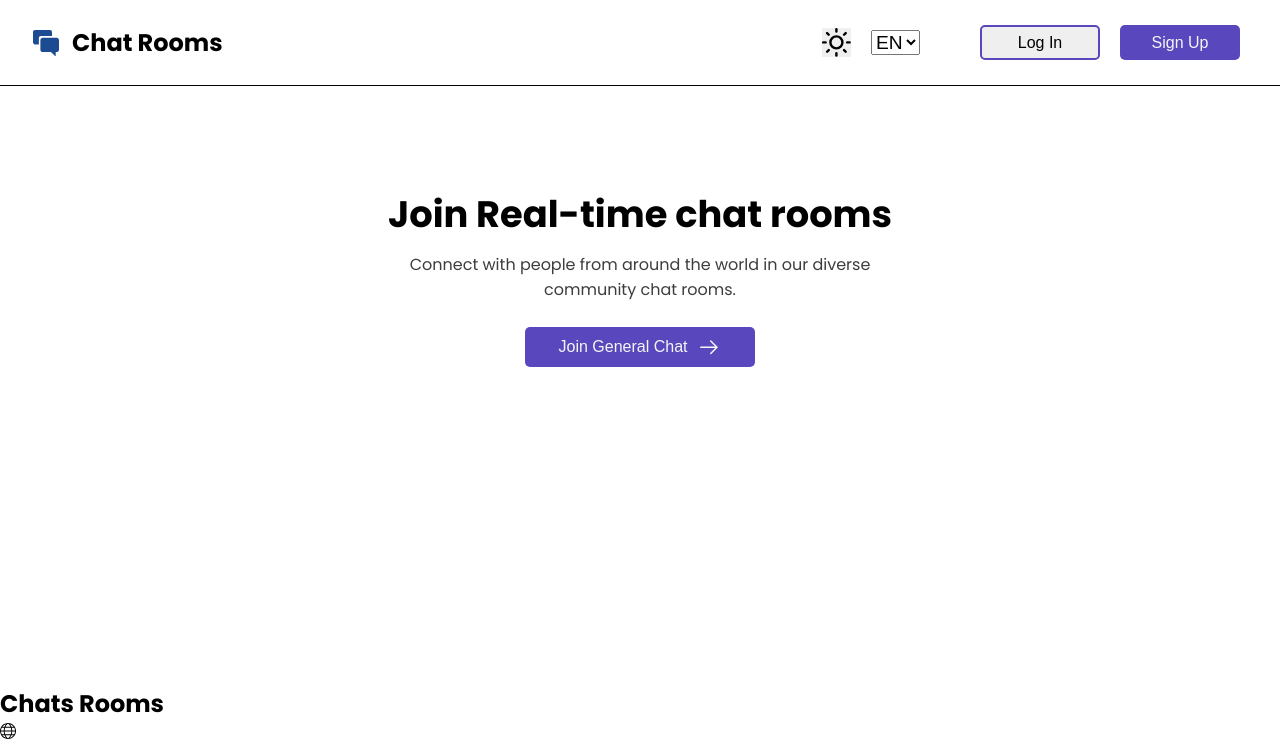
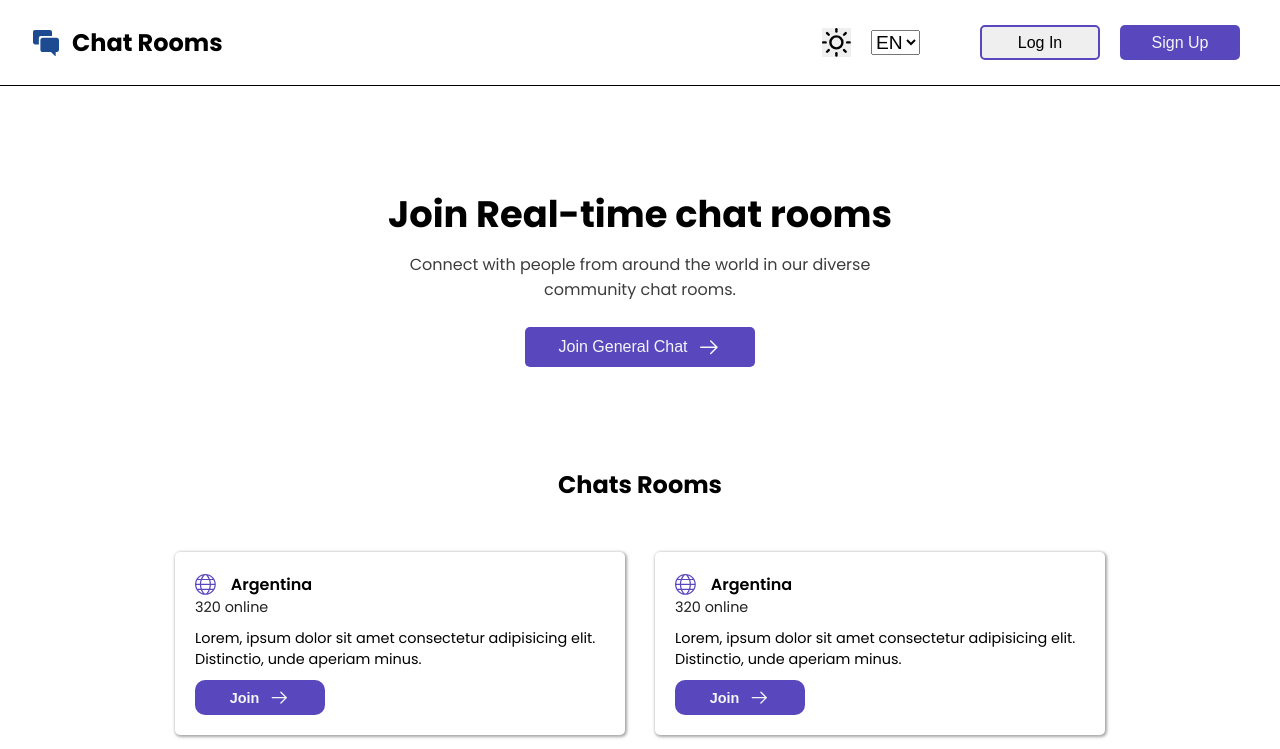
Before and after one commit to RodrigoLV9/chat-rooms, a React (Vite) app: page / in a window 1280 px wide. Shown: the top 749 px of the page. Built offline with nearby package versions, Linux system fonts and the light colour scheme.

Commit message:
style(Rooms): Add basic style for Rooms and RoomCard components

```diff
--- a/src/components/Main/RoomCard.tsx
+++ b/src/components/Main/RoomCard.tsx
@@ -5,16 +5,16 @@ export const RoomCard:React.FC = () => {
   return (
     <div className='roomCard'>
         <div className="roomCard__main">
-            <div className="roomCard__title">
-                <IconWorld/>
+            <div className="roomCard__main-title">
+                <IconWorld className='roomCard-icon'/>
                 <p>Argentina</p>
             </div>
             <p>320 online</p>
         </div>
         <p>Lorem, ipsum dolor sit amet consectetur adipisicing elit. Distinctio, unde aperiam minus.</p>
         <button className='roomCard__button'>
-            <IconArrow/>
             <p>Join</p>
+            <IconArrow className='roomCard-icon'/>
         </button>
     </div>
   )
--- a/src/components/Main/Rooms.tsx
+++ b/src/components/Main/Rooms.tsx
@@ -1,9 +1,9 @@
 import React from 'react'
 import { RoomCard } from './RoomCard'
-
+import '../../styles/Rooms.css'
 export const Rooms:React.FC = () => {
   return (
-    <section>
+    <section className='rooms'>
         <h2>Chats Rooms</h2>
         <div className="containerRooms">
             <RoomCard/>
--- a/src/styles/Hero.css
+++ b/src/styles/Hero.css
@@ -1,6 +1,5 @@
 .hero{
     width:550px;
-    height: 400px;
     text-align: center;
     margin:100px auto;
 }
--- /dev/null
+++ b/src/styles/Rooms.css
@@ -0,0 +1,74 @@
+.rooms{
+    width: 90vw;
+    height: auto;
+    margin:auto
+}
+.rooms h2{
+    text-align: center;
+    margin:20px 0
+}
+.containerRooms{
+    display:flex;
+    align-items:center;
+    justify-content: center;
+    flex-wrap: wrap;
+    gap:30px;
+    margin:50px 0
+}
+/* COMPONENT: RoomCard */
+.roomCard{
+    width: 450px;
+    height: auto;
+    padding:20px;
+    border-radius: 5px;
+    box-shadow: 1px 1px 3px 1px rgba(43, 43, 43, 0.418);
+}
+.roomCard>p{
+    font-size: .9rem;
+    padding:10px 0;
+}
+.roomCard__main{
+    display:flex;
+    align-items: start;
+    justify-content: center;
+    flex-direction: column;
+}
+.roomCard__main>p{
+    font-size: .9rem;
+    color:rgb(32, 32, 32)
+}
+.roomCard__main-title{
+    display:flex;
+    align-items: center;
+    justify-content: center;
+    gap:15px;
+}
+.roomCard__main-title>.roomCard-icon{
+    color:rgb(89, 72, 189);
+}
+.roomCard__main-title p{
+    font-size: 1rem;
+    font-weight: 600;
+}
+.roomCard-icon{
+    font-size: 1.3rem;
+}
+.roomCard__button{
+    border:none;
+    width: 130px;
+    height: 35px;
+    display:flex;
+    align-items: center;
+    justify-content: center;
+    gap:10px;
+    border-radius: 10px;
+    font-size: .9rem;
+    font-weight: 600;
+    background-color: rgb(89, 72, 189);
+    color:whitesmoke;
+    cursor:pointer;
+    transition: background-color .3s ease-in-out;
+}
+.roomCard__button:hover{
+    background-color: rgb(60, 46, 139);
+}
```
